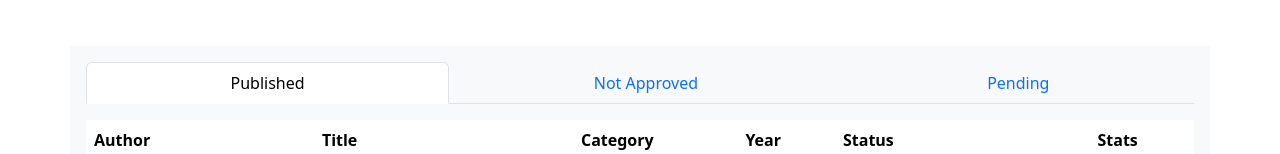
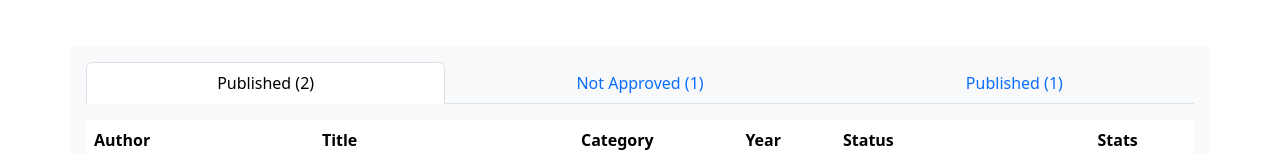
Before and after one commit to davidmensahedem/reactfluxpattern, a React (Create React App) app: page / in a window 1280 px wide. Shown: the part 468-622 px from the top of the page. Built offline with nearby package versions, Linux system fonts and the light colour scheme; what flux would draw is missing.

Commit message:
Add work counts

```diff
--- a/src/components/AppWorksSection.js
+++ b/src/components/AppWorksSection.js
@@ -16,13 +16,13 @@ const AppWorkSection = (props) => {
                         className="mb-3"
                         fill
                     >
-                        <Tab eventKey="published" title="Published">
+                        <Tab eventKey="published" title={`Published (${props.PublishedWorks.length})`}>
                             <AppPublishedWorkTable PublishedWorks={props.PublishedWorks} handleDisapproveWork={props.handleDisapproveWork} />
                         </Tab>
-                        <Tab eventKey="notapproved" title="Not Approved">
+                        <Tab eventKey="notapproved" title={`Not Approved (${props.NotApprovedWorks.length})`}>
                             <AppNotApprovedWorkTable NotApprovedWorks={props.NotApprovedWorks} handleApproveWork={props.handleApproveWork} />
                         </Tab>
-                        <Tab eventKey="pending" title="Pending">
+                        <Tab eventKey="pending" title={`Published (${props.PendingWorks.length})`}>
                             <AppPendingWorkTable PendingWorks={props.PendingWorks} handleApproveWork={props.handleApproveWork} />
                         </Tab>
                     </Tabs>
```
